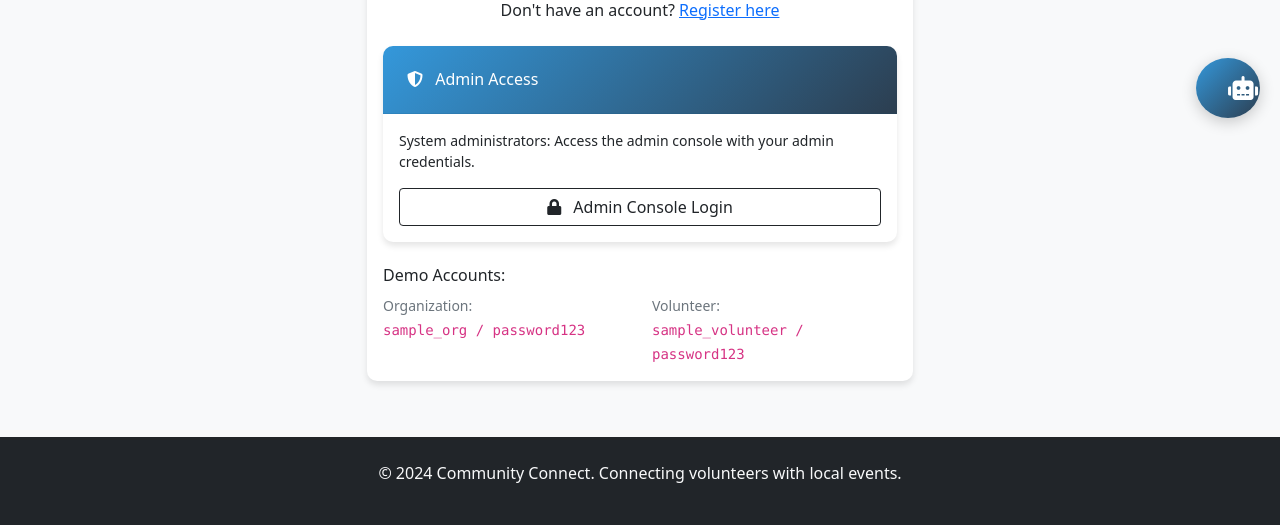
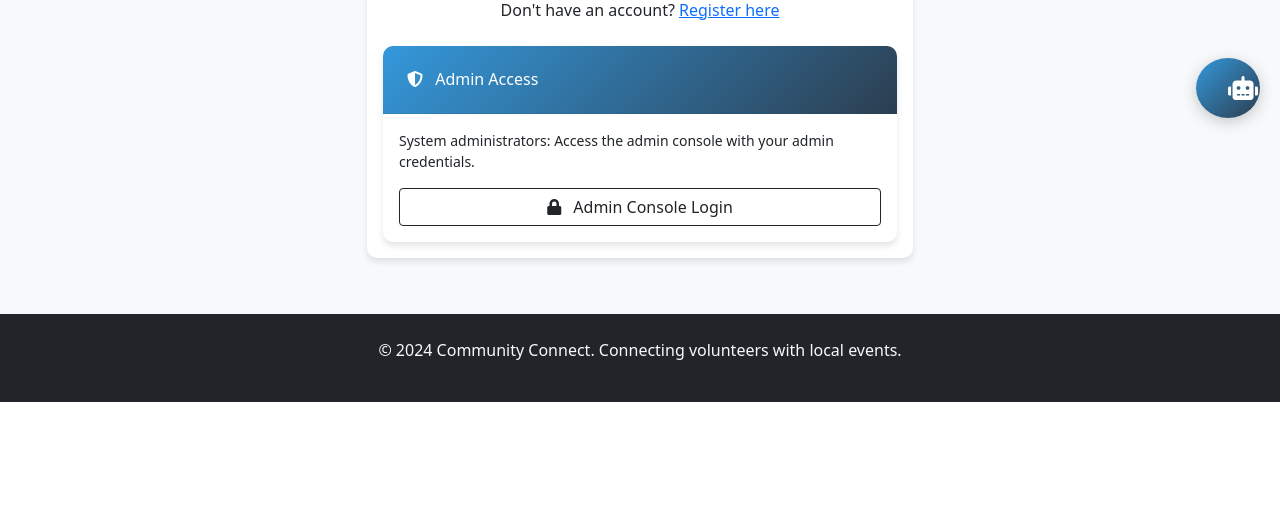
Before and after one commit to obviouslyadesh/community-connect, a Flask app: page /login in a window 1280 px wide. Shown: the part 662-1187 px from the top of the page. After the commit the page ends 1064 px from the top, so only its background shows below. Run offline with Flask 3, Linux system fonts and the light colour scheme.

Commit message:
final update

```diff
--- a/app/__init__.py
+++ b/app/__init__.py
@@ -1,11 +1,9 @@
-# app/__init__.py - Application factory
 from flask import Flask
 from flask_sqlalchemy import SQLAlchemy
 from flask_login import LoginManager
 from dotenv import load_dotenv
 import os
 
-# Load environment variables from .env file
 load_dotenv()
 
 # Initialize extensions
--- a/app/models.py
+++ b/app/models.py
@@ -1,4 +1,3 @@
-# app/models.py - UPDATED WITH PASSWORD RESET TOKENS
 from datetime import datetime, timedelta
 from werkzeug.security import generate_password_hash, check_password_hash
 from flask_login import UserMixin
--- a/app/templates/login.html
+++ b/app/templates/login.html
@@ -52,7 +52,7 @@
                             </div>
                         {% endif %}
                     </div>
-                                <!-- NEW: Remember Me Checkbox -->
+                                <!-- Remember Me Checkbox -->
                     <div class="mb-3">
                         <div class="form-check">
                             {{ form.remember(class="form-check-input") }}
@@ -91,20 +91,6 @@
                         </div>
                     </div>
                 </div>
-
-                <div class="mt-4">
-                    <h6>Demo Accounts:</h6>
-                    <div class="row">
-                        <div class="col-6">
-                            <small class="text-muted">Organization:</small><br>
-                            <code>sample_org / password123</code>
-                        </div>
-                        <div class="col-6">
-                            <small class="text-muted">Volunteer:</small><br>
-                            <code>sample_volunteer / password123</code>
-                        </div>
-                    </div>
-                </div>
             </div>
         </div>
     </div>
--- a/requirements.txt
+++ b/requirements.txt
@@ -1,4 +1,3 @@
-# requirements.txt - PRODUCTION READY
 Flask==2.3.3
 Flask-SQLAlchemy==3.0.5
 Flask-Login==0.6.3
@@ -15,6 +14,4 @@ google-auth-oauthlib==1.1.0
 google-auth-httplib2==0.1.0
 google-api-python-client==2.104.0
 psutil==5.9.6
-
-# Optional: For better email templates
-# Jinja2==3.1.2  # Already included with Flask
+Jinja2==3.1.2
--- a/run.py
+++ b/run.py
@@ -1,11 +1,8 @@
-# run.py
 import os
 from dotenv import load_dotenv
 
-# Load .env file BEFORE importing app
 load_dotenv()
 
-# Check if .env is loaded
 print("🔍 CHECKING .env LOADING")
 print(f"Working directory: {os.getcwd()}")
 print(f".env exists: {os.path.exists('.env')}")
@@ -20,7 +17,7 @@ if os.path.exists('.env'):
 
 print("\n" + "="*60)
 
-# Now import and create app
+# Import and create app
 from app import create_app
 
 app = create_app()
```
Also changed, not shown: app/auth.py (+5 -3 lines), app/routes.py (+1 -21 lines), app/templates/dashboard.html (+0 -57 lines), config.py (+4 -7 lines), make_admin.py (deleted, +0 -18 lines), render.yaml (+6 -10 lines), instance/community_connect.db, 1 other file.
